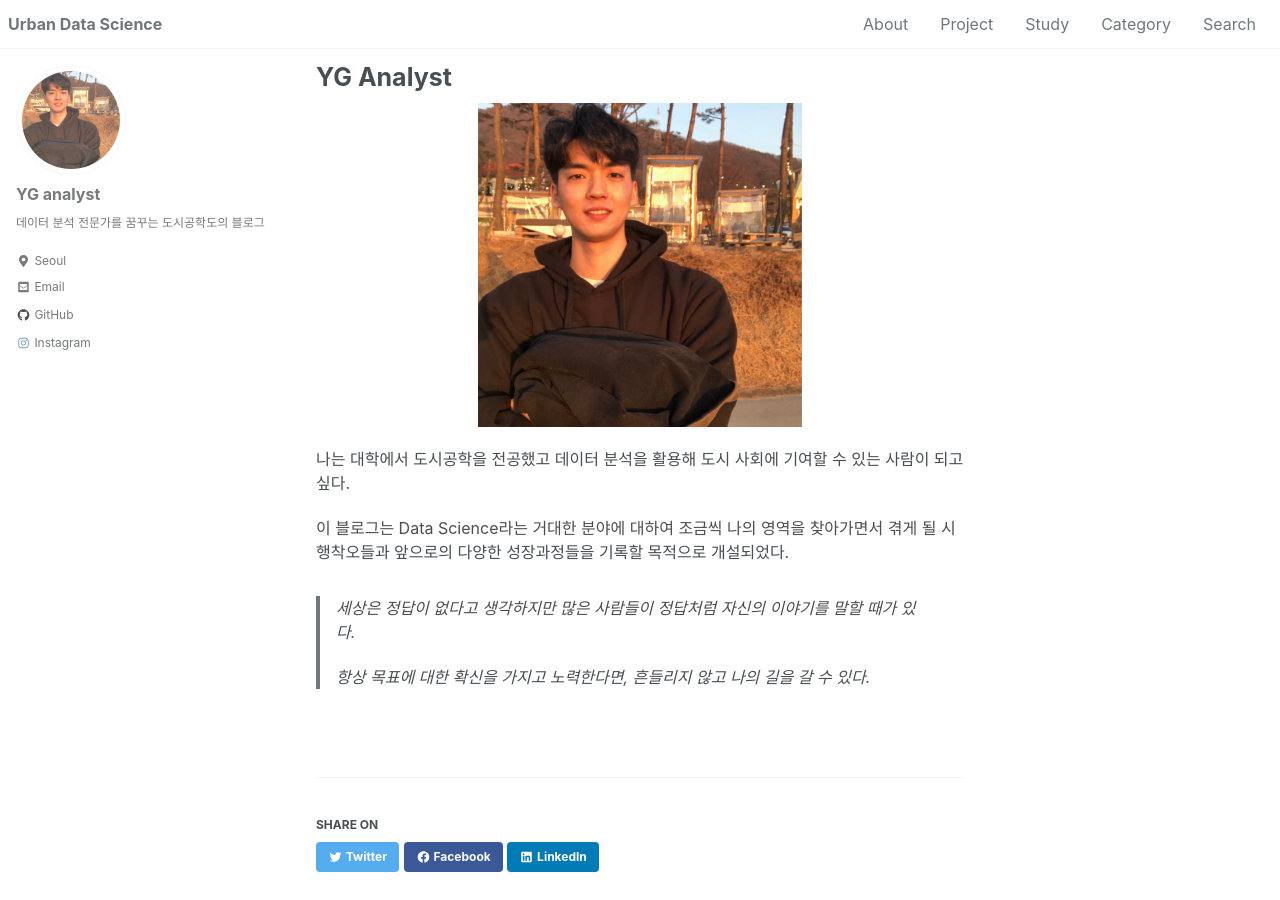
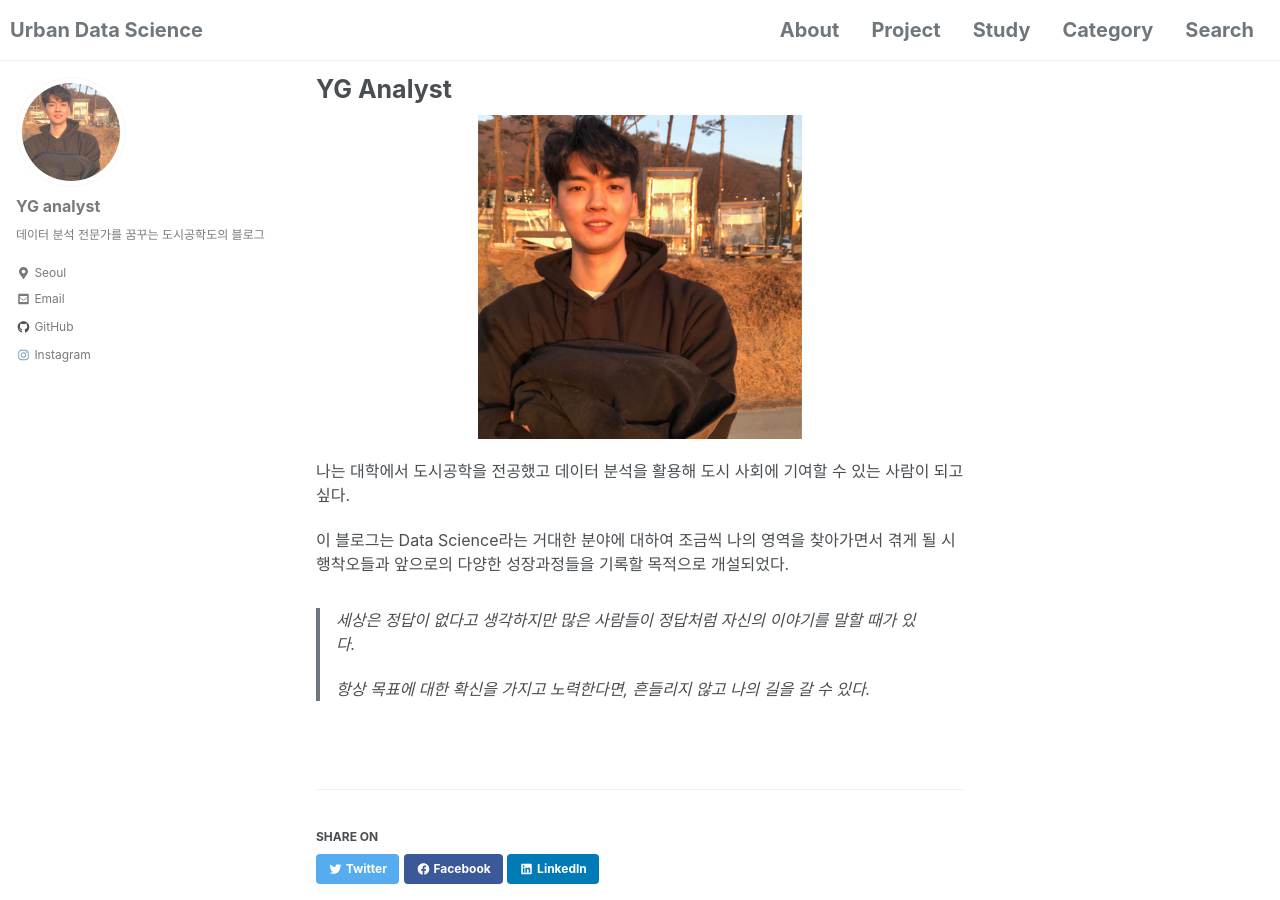
Before and after one commit to yganalyst/yganalyst.github.io, a Jekyll site: the page built from _pages/about.md, in a window 1280 px wide and 900 px high. Built offline with Jekyll 4.4.1, drawn with Linux system fonts in a browser that asks for light colours; cached includes are drawn as plain includes; nearby versions of some CDN libraries.

Commit message:
menu bar text size

```diff
--- a/_sass/minimal-mistakes/_masthead.scss
+++ b/_sass/minimal-mistakes/_masthead.scss
@@ -24,6 +24,8 @@
     -ms-flex-pack: justify;
     justify-content: space-between;
     font-family: $sans-serif-narrow;
+    font-size: $type-size-4;
+    font-weight: bold;
 
     @include breakpoint($x-large) {
       max-width: $max-width;
```
